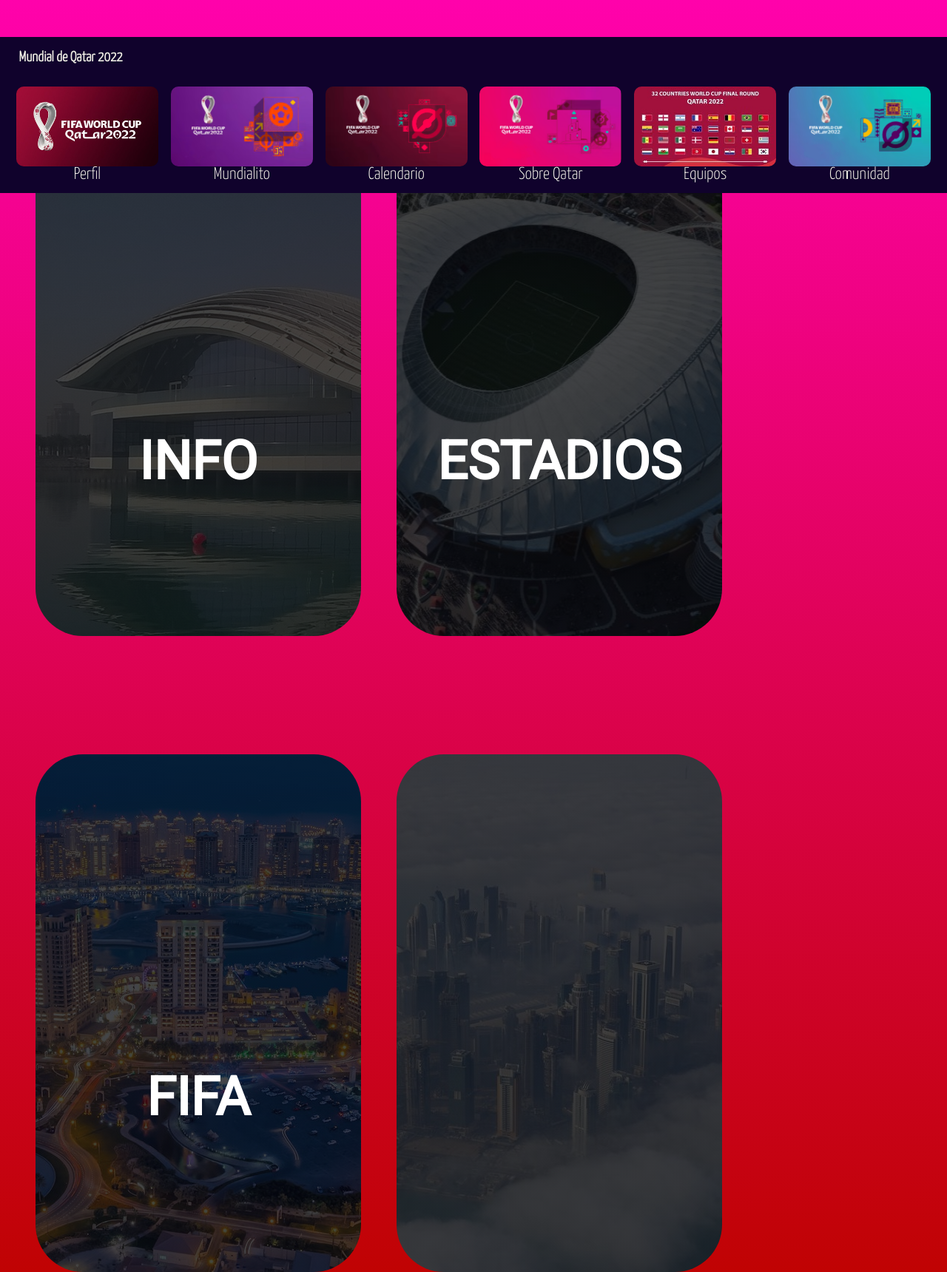
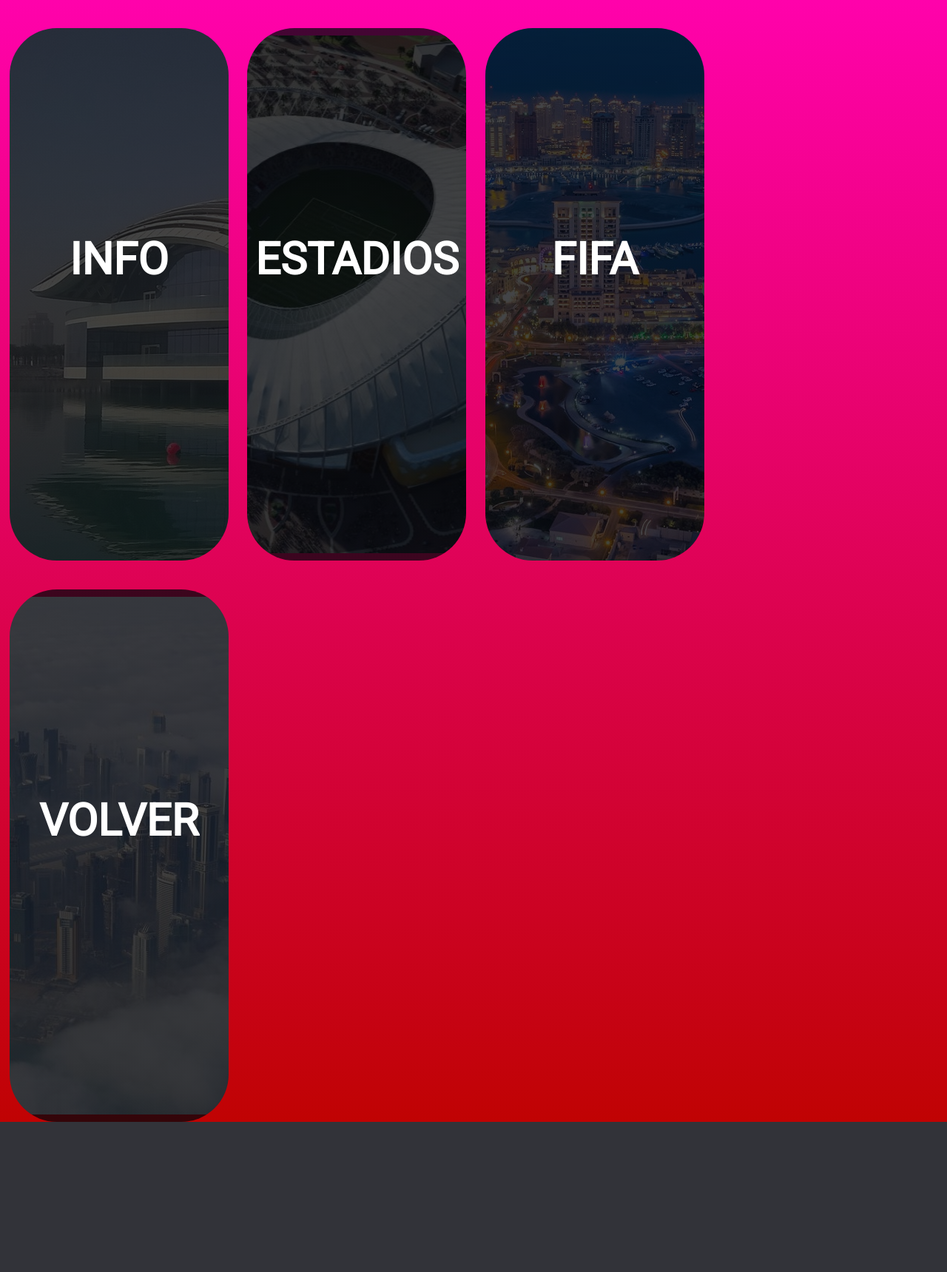
Before and after one commit to FeduuML/qatarclic, a PHP site: page /qatarclic/main/sobreqatar/SobreQatar.php in a window 1280 px wide. Shown: the whole page at 74% size. After the commit the page ends 1517 px from the top, so only its background shows below. Run offline with PHP 8.4, Linux system fonts and the light colour scheme.

Commit message:
Update inicio qatar

```diff
--- a/main/sobreqatar/Estadios/Estadios.css
+++ b/main/sobreqatar/Estadios/Estadios.css
@@ -18,7 +18,7 @@
     border-radius: 4rem;
     display: inline;
     float: right;
-    overflow: hidden;
+    /*overflow: hidden;*/
     position: relative;
 }
 .caja:hover{
--- a/main/sobreqatar/SobreQatar.css
+++ b/main/sobreqatar/SobreQatar.css
@@ -7,23 +7,25 @@
 /*----cajas de seleccion-----*/
 .box
 {
-	align-items: center;
+	align-items: top;
     justify-content: center;
+    margin-top: 3%;
+    margin-left:1%;
+    margin-right: 1%;
+	display:grid;
+    height: 90%;
+    width: 20%;
+	padding:0 20px;
+    float: left;
+    text-align: center;
+	line-height:50px;
+    font-size: 250%;
+	font-family:'Roboto';
     color:aliceblue;
-    margin-top: 10rem;
-    margin-left:3rem;
-	display:grid;
-    height: 700px;
-    width: 400px;
-	padding:0 20px;
-	text-decoration:none;
-	line-height:50px;
-	font-size: 3rem;
-	font-family:'Roboto';
 	color:rgb(255, 255, 255);
 	transition:500ms;
     border-radius: 4rem;
-    float: left;
+
 }
 .box:hover{
     background:black;
--- a/main/sobreqatar/SobreQatar.php
+++ b/main/sobreqatar/SobreQatar.php
@@ -16,53 +16,6 @@
         <meta name="viewport" content="width=device-width, initial-scale=1.0">
         <link href="../../header.css" rel="stylesheet" type="text/css">
 <body>
-    <!--navegador-->
-<nav class="navegador_general" id="navbar">
-            <h1 class="text_nav">Mundial de Qatar 2022</h1>
-
-            <div class="wrapper_nav">
-                <div class="first_element">
-                    <img src="../../images/perfil.png" alt="Perfil" class="responsive">
-                    <span class="text">Perfil</span>
-                </div>
-
-                <div class="element">
-                    <?php
-                        if(isset($_SESSION['user_id'])){
-                    ?>
-                    <img src="../../images/fixture_violeta.png" alt="Fixture" onclick="mundialito()" class="responsive">
-                    <?php
-                        }else{
-                    ?>
-                    <img src="../../images/fixture_violeta.png" alt="Fixture" onclick="notlogged()" class="responsive">
-                    <?php
-                        }
-                    ?>
-                    <span class="text">Mundialito</span>
-                </div>
-
-                <div class="element">
-                    <img src="../../images/calendario_bordo.png" alt="Calendario" onclick="calendario()" class="responsive">
-                    <span class="text">Calendario</span>
-                </div>
-
-                <div class="element">
-                    <img src="../../images/qatar_rosa.png" alt="Qatar" class="responsive">
-                    <span class="text">Sobre Qatar</span>
-                </div>
-
-                <div class="element">
-                    <img src="../../images/teams.jpg" alt="Selecciones" onclick="selections()" class="responsive">
-                    <span class="text">Equipos</span>
-                </div>
-
-                <div class="element">
-                    <img src="../../images/selecciones.png" alt="Comunidad" class="responsive">
-                    <span class="text">Comunidad</span>
-                </div>
-            </div>
-        </nav>
-<!--navegador-->
 
 
 <!--<section>
@@ -91,7 +44,7 @@
         <!--<h2>Qatar un Estado soberano árabe ubicado en el oeste de Asia y que ocupa la pequeña península de Catar en el este de la península arábiga.</h2>-->
         </div>
         <div class="box" id="box4">
-            <h1>
+            <h1>VOLVER</h1>
 
         </div>
     </section>
```
